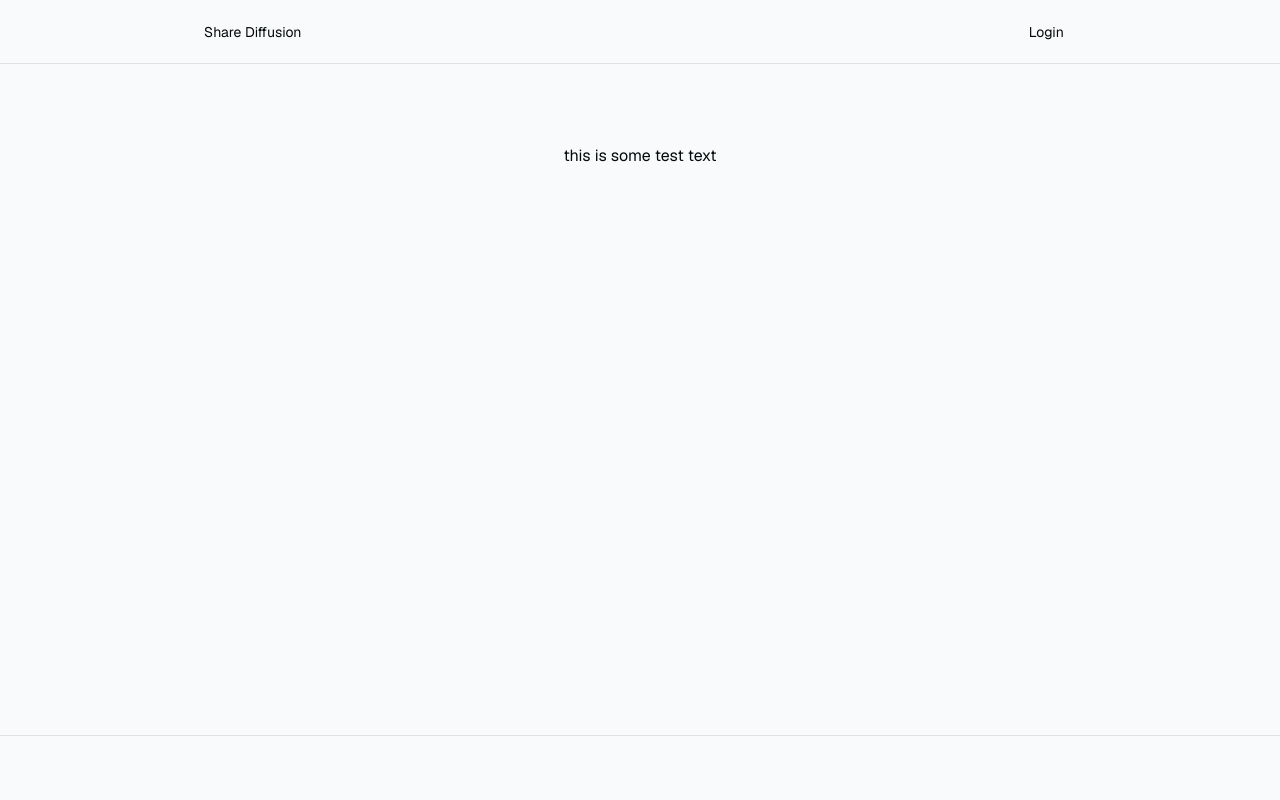
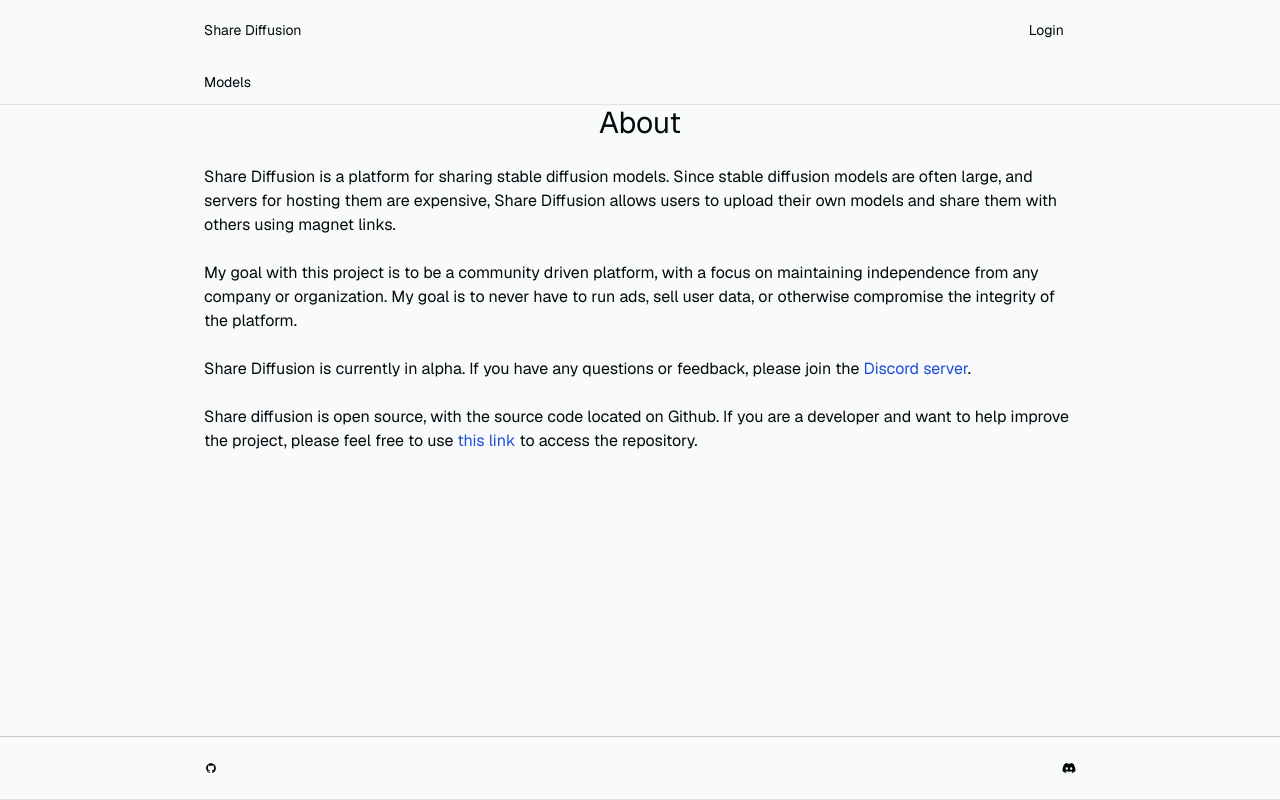
Before and after one commit to killacan/sharediffusion, a Next.js app: page / in a window 1280 px wide. Built offline with nearby package versions, Linux system fonts and the light colour scheme; no server answers.

Commit message:
center nav

```diff
--- /dev/null
+++ b/app/_components/footer.tsx
@@ -0,0 +1,14 @@
+import { DiGithubBadge } from "react-icons/di";
+import { FaDiscord } from "react-icons/fa";
+
+export default function Footer() {
+
+    return (
+    <footer className="w-full flex justify-center border-t border-b border-b-foreground/10 h-16">
+      <div className="w-full max-w-4xl flex justify-between items-center p-3 text-sm">
+        <a href="https://github.com/killacan/sharediffusion" target="_blank" rel="noopener noreferrer"><DiGithubBadge /></a>
+        <a href="https://discord.gg/y7aMda893Y" target="_blank" rel="noopener noreferrer"><FaDiscord /></a>
+      </div>
+    </footer>
+  )
+}
--- a/app/_components/nav.tsx
+++ b/app/_components/nav.tsx
@@ -0,0 +1,34 @@
+import AuthButton from '../../components/AuthButton'
+import { createClient } from '@/utils/supabase/server'
+import { cookies } from 'next/headers'
+import Link from 'next/link'
+
+export default async function Nav() {
+
+    const cookieStore = cookies()
+
+    const canInitSupabaseClient = () => {
+      // This function is just for the interactive tutorial.
+      // Feel free to remove it once you have Supabase connected.
+      try {
+        createClient(cookieStore)
+        return true
+      } catch (e) {
+        return false
+      }
+    }
+
+    const isSupabaseConnected = canInitSupabaseClient()
+
+  return (
+    <nav className="w-full flex flex-col justify-center items-center border-b border-b-foreground/10 h-17">
+        <div className="w-full max-w-4xl flex justify-between items-center p-3 text-sm">
+          <Link className='' href={"/"}>Share Diffusion</Link>
+          {isSupabaseConnected && <AuthButton />}
+        </div>
+        <div className="w-full max-w-4xl flex items-center p-3 text-sm">
+          <Link className='' href={"/models"}>Models</Link>
+        </div>
+    </nav>
+  )
+}
--- a/app/layout.tsx
+++ b/app/layout.tsx
@@ -1,5 +1,7 @@
 import { GeistSans } from 'geist/font/sans'
 import './globals.css'
+import Nav from './_components/nav'
+import Footer from "./_components/footer"
 
 const defaultUrl = process.env.VERCEL_URL
   ? `https://${process.env.VERCEL_URL}`
@@ -20,7 +22,9 @@
     <html lang="en" className={GeistSans.className}>
       <body className="bg-background text-foreground">
         <main className="min-h-screen flex flex-col items-center">
+          <Nav />
           {children}
+          <Footer />
         </main>
       </body>
     </html>
--- /dev/null
+++ b/app/models/page.tsx
@@ -0,0 +1,18 @@
+import Nav from "../_components/nav"
+import Footer from "../_components/footer"
+
+export default async function Models() {
+
+
+  return (
+    <div className="flex-1 w-full flex flex-col gap-20 items-center">
+
+      <div className="animate-in flex-1 flex flex-col gap-20 opacity-0 max-w-4xl px-3">
+        <main className="flex-1 flex flex-col gap-6">
+          <p>this is some new test text</p>
+        </main>
+      </div>
+
+    </div>
+  )
+}
--- a/app/page.tsx
+++ b/app/page.tsx
@@ -1,45 +1,37 @@
-import AuthButton from '../components/AuthButton'
-import { createClient } from '@/utils/supabase/server'
-import ConnectSupabaseSteps from '@/components/ConnectSupabaseSteps'
-import SignUpUserSteps from '@/components/SignUpUserSteps'
-import Header from '@/components/Header'
-import { cookies } from 'next/headers'
-import Link from 'next/link'
 
 export default async function Index() {
-  const cookieStore = cookies()
 
-  const canInitSupabaseClient = () => {
-    // This function is just for the interactive tutorial.
-    // Feel free to remove it once you have Supabase connected.
-    try {
-      createClient(cookieStore)
-      return true
-    } catch (e) {
-      return false
-    }
-  }
-
-  const isSupabaseConnected = canInitSupabaseClient()
 
   return (
     <div className="flex-1 w-full flex flex-col gap-20 items-center">
-      <nav className="w-full flex justify-center border-b border-b-foreground/10 h-16">
-        <div className="w-full max-w-4xl flex justify-between items-center p-3 text-sm">
-          <Link className='' href={"/"}>Share Diffusion</Link>
-          {isSupabaseConnected && <AuthButton />}
-        </div>
-      </nav>
 
       <div className="animate-in flex-1 flex flex-col gap-20 opacity-0 max-w-4xl px-3">
         <main className="flex-1 flex flex-col gap-6">
-          <p>this is some test text</p>
+          <h2 className="text-3xl text-center">About</h2>
+
+          <p>Share Diffusion is a platform for sharing stable diffusion models. Since stable diffusion models
+            are often large, and servers for hosting them are expensive, Share Diffusion allows users to upload
+            their own models and share them with others using magnet links.
+          </p>
+
+          <p>My goal with this project is to be a community driven platform, with a focus on maintaining
+            independence from any company or organization. My goal is to never have to run ads, sell user
+            data, or otherwise compromise the integrity of the platform.
+          </p>
+
+          <p>Share Diffusion is currently in alpha. If you have any questions or feedback, please join the
+            <a className="text-blue-700" href="https://discord.gg/y7aMda893Y" target="_blank" rel="noopener noreferrer"> Discord server</a>.
+          </p>
+
+          <p>Share diffusion is open source, with the source code located on Github. If you are a developer and want
+            to help improve the project, please feel free to use
+            <a className="text-blue-700" href="https://github.com/killacan/sharediffusion" target="_blank" rel="noopener noreferrer"> this link </a>
+            to access the repository.
+
+          </p>
         </main>
       </div>
 
-      <footer className="w-full border-t border-t-foreground/10 p-8 flex justify-center text-center text-xs">
-
-      </footer>
     </div>
   )
 }
--- a/package.json
+++ b/package.json
@@ -17,6 +17,7 @@
     "postcss": "8.4.29",
     "react": "18.2.0",
     "react-dom": "18.2.0",
+    "react-icons": "^4.12.0",
     "tailwind-merge": "^2.2.0",
     "tailwindcss": "3.3.3",
     "tailwindcss-animate": "^1.0.7",
```
Also changed, not shown: 1 other file (tests, documents, lock files or other folders).
